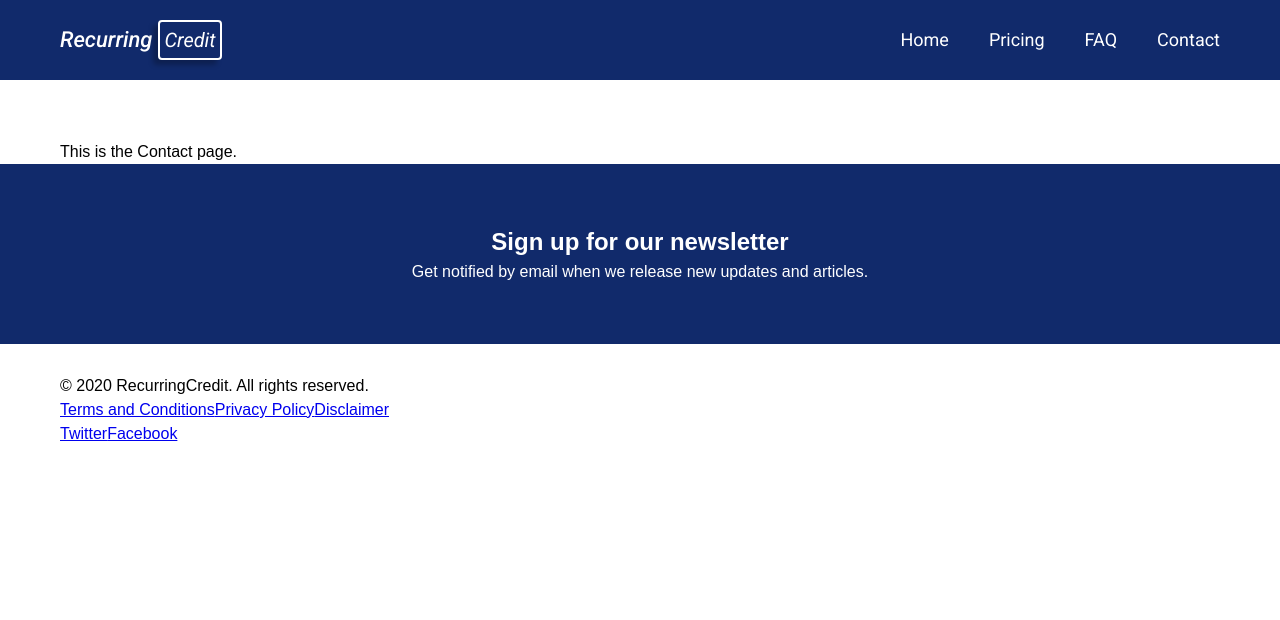
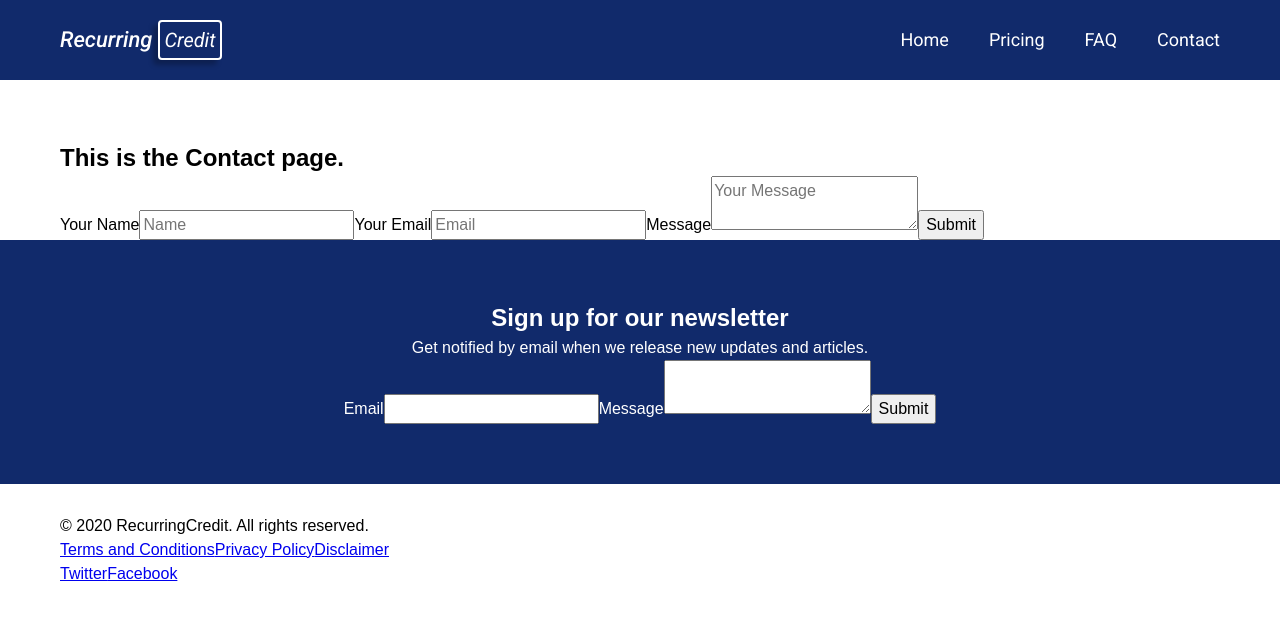
Before and after one commit to chrishrtmn/recurringcredit, a Next.js app: page /contact in a window 1280 px wide. Shown: the top 620 px of the page. Built offline with nearby package versions, Linux system fonts and the light colour scheme; no server answers.

Commit message:
Additional updates, testing forms

```diff
--- a/components/hero.js
+++ b/components/hero.js
@@ -1,7 +1,7 @@
 import Link from 'next/link'
 import stripeHandleClick from '../libraries/stripe-handle-click'
 import Header from './header'
-import { CreditCard } from '../libraries/svg'
+import { CreditCard } from '../libraries/constants-svg'
 
 export default function Hero() {
   return (
--- a/components/newsletter.js
+++ b/components/newsletter.js
@@ -1,3 +1,5 @@
+import FormNewsletter from '../libraries/form-newsletter'
+
 export default function Newsletter() {
   return (
     <>
@@ -6,6 +8,8 @@ export default function Newsletter() {
           <h2>Sign up for our newsletter</h2>
           <p>Get notified by email when we release new updates and articles.</p>
         </div>
+
+        <FormNewsletter />
       </div>
 
       <style jsx>{`
--- /dev/null
+++ b/libraries/form-contact.js
@@ -0,0 +1,99 @@
+import { useState } from 'react'
+
+export default function FormContact() {
+  const [contact, setContact] = useState({
+    name: '',
+    email: '',
+    subject: 'Contact - RecurringCredit',
+    message: '',
+  })
+
+  const [response, setResponse] = useState({
+    type: '',
+    message: '',
+  })
+
+  const handleChange = (e) =>
+    setContact({ ...contact, [e.target.name]: e.target.value })
+
+  const handleSubmit = async (e) => {
+    e.preventDefault()
+    try {
+      const res = await fetch(`https://formspree.io/mjvaogwv`, {
+        method: 'POST',
+        body: JSON.stringify(contact),
+        headers: { 'Content-Type': 'application/json' },
+      })
+
+      const json = await res.json()
+
+      if (json.success) {
+        setResponse({
+          type: 'success',
+          message: 'Thank you for reaching out to us.',
+        })
+      } else {
+        setResponse({
+          type: 'error',
+          message: json.message,
+        })
+      }
+    } catch (e) {
+      console.log('An error occurred', e)
+      setResponse({
+        type: 'error',
+        message: 'An error occured while submitting the form',
+      })
+    }
+  }
+
+  return (
+    <>
+      <form
+        action='https://api.staticforms.xyz/submit'
+        method='post'
+        onSubmit={handleSubmit}
+      >
+        <label className='label'>Your Name</label>
+        <input
+          className='input'
+          type='text'
+          placeholder='Name'
+          name='name'
+          onChange={handleChange}
+          required
+        />
+
+        <label className='label'>Your Email</label>
+        <input
+          className='input'
+          type='email'
+          placeholder='Email'
+          name='email'
+          onChange={handleChange}
+          required
+        />
+
+        <label className='label'>Message</label>
+        <textarea
+          className='textarea'
+          placeholder='Your Message'
+          name='message'
+          onChange={handleChange}
+          required
+        />
+
+        <button className='button is-primary' type='submit'>
+          Submit
+        </button>
+      </form>
+
+      {response.type === 'success' && (
+        <div className='message success'>{response.message}</div>
+      )}
+      {response.type === 'error' && (
+        <div className='message error'>{response.message}</div>
+      )}
+    </>
+  )
+}
--- /dev/null
+++ b/libraries/form-newsletter.js
@@ -0,0 +1,105 @@
+import { useState } from 'react'
+
+export default function FormNewsletter() {
+  const [status, setStatus] = useState({
+    submitted: false,
+    submitting: false,
+    info: { error: false, msg: null },
+  })
+
+  const [inputs, setInputs] = useState({
+    email: '',
+    message: '',
+  })
+
+  const handleServerResponse = (ok, msg) => {
+    if (ok) {
+      setStatus({
+        submitted: true,
+        submitting: false,
+        info: { error: false, msg: msg },
+      })
+
+      setInputs({
+        email: '',
+        message: '',
+      })
+    } else {
+      setStatus({
+        info: { error: true, msg: msg },
+      })
+    }
+  }
+
+  const handleOnChange = (e) => {
+    e.persist()
+    setInputs((prev) => ({
+      ...prev,
+      [e.target.id]: e.target.value,
+    }))
+
+    setStatus({
+      submitted: false,
+      submitting: false,
+      info: { error: false, msg: null },
+    })
+  }
+
+  const handleOnSubmit = (e) => {
+    e.preventDefault()
+    setStatus((prevStatus) => ({ ...prevStatus, submitting: true }))
+    axios({
+      method: 'POST',
+      url: 'https://formspree.io/[your-formspree-endpoint]',
+      data: inputs,
+    })
+      .then((response) => {
+        handleServerResponse(
+          true,
+          'Thank you, your message has been submitted.'
+        )
+      })
+      .catch((error) => {
+        handleServerResponse(false, error.response.data.error)
+      })
+  }
+
+  return (
+    <>
+      <form onSubmit={handleOnSubmit}>
+        <label htmlFor='email'>Email</label>
+        <input
+          id='email'
+          type='email'
+          name='_replyto'
+          onChange={handleOnChange}
+          required
+          value={inputs.email}
+        />
+
+        <label htmlFor='message'>Message</label>
+        <textarea
+          id='message'
+          name='message'
+          onChange={handleOnChange}
+          required
+          value={inputs.message}
+        />
+
+        <button type='submit' disabled={status.submitting}>
+          {!status.submitting
+            ? !status.submitted
+              ? 'Submit'
+              : 'Submitted'
+            : 'Submitting...'}
+        </button>
+      </form>
+
+      {status.info.error && (
+        <div className='error'>Error: {status.info.msg}</div>
+      )}
+
+      {!status.info.error && status.info.msg && <p>{status.info.msg}</p>}
+    </>
+  )
+}
--- a/pages/contact.js
+++ b/pages/contact.js
@@ -1,5 +1,6 @@
 import Layout from '../components/layout'
 import Header from '../components/header'
+import FormContact from '../libraries/form-contact'
 import Newsletter from '../components/newsletter'
 
 export default function Contact({ title, description, ...props }) {
@@ -10,7 +11,9 @@ export default function Contact({ title, description, ...props }) {
 
         <main>
           <div className='wrapper'>
-            <p>This is the Contact page.</p>
+            <h2>This is the Contact page.</h2>
+
+            <FormContact />
           </div>
         </main>
 
@@ -19,3 +22,14 @@ export default function Contact({ title, description, ...props }) {
     </>
   )
 }
+
+export async function getStaticProps() {
+  const configData = await import(`../siteconfig.json`)
+
+  return {
+    props: {
+      title: configData.default.title,
+      description: configData.default.descriptionContact,
+    },
+  }
+}
--- a/siteconfig.json
+++ b/siteconfig.json
@@ -1,6 +1,8 @@
 {
   "title": "RecurringCredit",
   "description": "Prevent credit card inactivity",
+  "descriptionContact": "Contact",
+  "descriptionFAQ": "FAQ",
   "descriptionAbout": "About",
   "descriptionBlog": "Blog"
 }
```
Also changed, not shown: pages/index.js (+22 -0 lines), libraries/constants-svg.js (renamed from libraries/svg.js).
